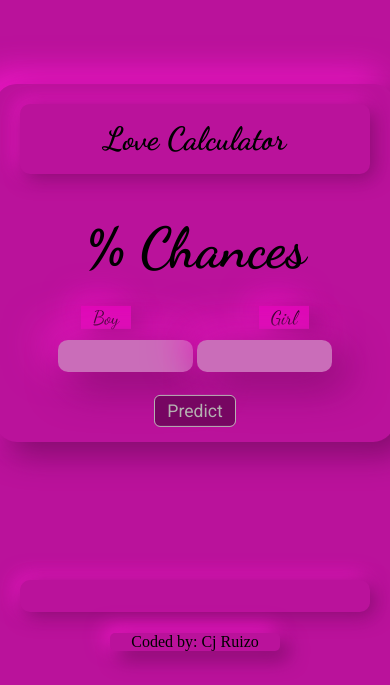
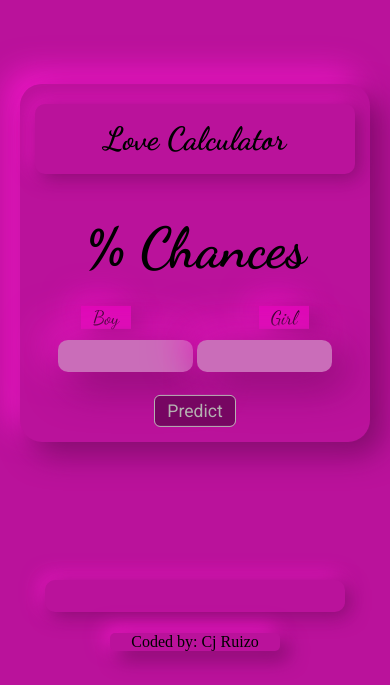
Before and after one commit to Christian-Ruizo/Love-Calculator, a plain HTML site: page index.html in a window 390 px wide. Shown: the part 159-844 px from the top of the page. Drawn offline with Linux system fonts and the light colour scheme.

Commit message:
Update styles.css

```diff
--- a/styles.css
+++ b/styles.css
@@ -136,11 +136,11 @@
 
 @media (max-width: 600px) {
   .love-calculator {
-    width: 400px;
+    width: 350px;
   }
 
   .love-calculator h1 {
-    width: 350px;
+    width: 320px;
     font-size: 2rem;
   }
 
@@ -164,6 +164,6 @@
   }
 
   .message-container {
-    width: 350px;
+    width: 300px;
   }
 }
```
